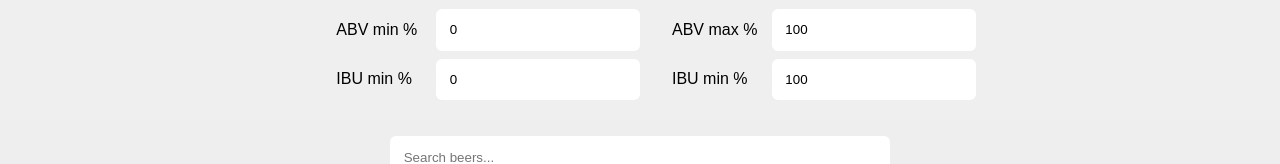
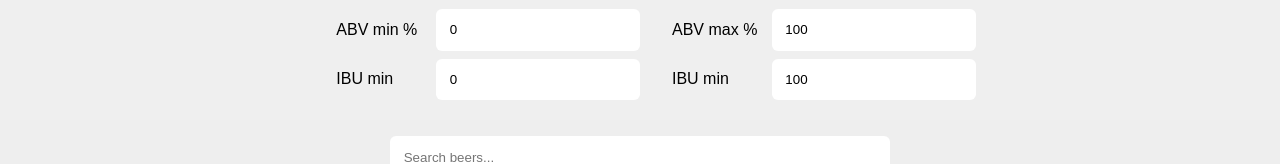
Before and after one commit to robdcon/worldofbeercraft, an Angular app: page /beers in a window 1280 px wide. Shown: the part 160-324 px from the top of the page. Built offline with nearby package versions, Linux system fonts and the light colour scheme; no server answers.

Commit message:
removes percent from ibu

```diff
--- a/src/app/filter/filter.component.html
+++ b/src/app/filter/filter.component.html
@@ -14,11 +14,11 @@
 
     <div class="ibu-params filter-params-container">
         <label for='ibu-min'>
-            IBU min %
+            IBU min
         </label>
         <input name='ibu-min' type='number' (change)="onFilterParamChange($event)" [(ngModel)]="filterQueryParams.ibu.min" />
         <label for='ibu-min'>
-            IBU min %
+            IBU min
         </label>
         <input name='ibu-max' type='number' (change)="onFilterParamChange($event)" [(ngModel)]="filterQueryParams.ibu.max" />
     </div>
```
